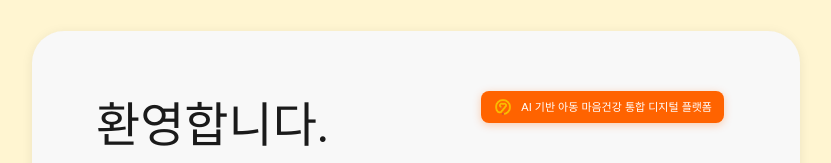
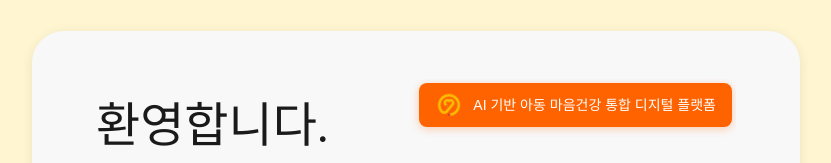
Before and after one commit to yeirin-dev/soul-e-frontend, a Next.js app: page / in a window 1280 px wide. Shown: the top 163 px of the page, without its empty margins (224-1055 px from the left). Built offline with nearby package versions, Linux system fonts and the light colour scheme; no server answers.

Commit message:
💄 style(banner): 배너 크기 1.5배 확대 및 여백 축소
- 폰트: 11px → 14px
- 패딩: 6px 12px → 8px 16px
- 로고: 20px → 28px
- 여백: 12px → 4px (오른쪽 상단 코너 기준)

```diff
--- a/src/components/InsideLayout.module.scss
+++ b/src/components/InsideLayout.module.scss
@@ -3,16 +3,16 @@
 // 프로젝트 배너 스타일
 .projectBanner {
   position: absolute;
-  top: 12px;
-  right: 12px;
+  top: 4px;
+  right: 4px;
   display: flex;
   align-items: center;
-  gap: 8px;
+  gap: 10px;
   background-color: #ff6300;
   color: white;
-  padding: 6px 12px;
+  padding: 8px 16px;
   border-radius: 8px;
-  font-size: 11px;
+  font-size: 14px;
   font-weight: 500;
   box-shadow: 0 2px 8px rgba(255, 99, 0, 0.3);
   z-index: 10;
@@ -22,11 +22,11 @@
   }
 
   @include screen(mobile) {
-    top: 8px;
-    right: 8px;
-    padding: 4px 8px;
-    font-size: 10px;
-    gap: 6px;
+    top: 4px;
+    right: 4px;
+    padding: 6px 10px;
+    font-size: 11px;
+    gap: 8px;
   }
 }
 
--- a/src/components/InsideLayout.tsx
+++ b/src/components/InsideLayout.tsx
@@ -50,8 +50,8 @@ export function InsideLayout({
           <Image
             src="/yeirin-logo.png"
             alt="예이린"
-            width={20}
-            height={20}
+            width={28}
+            height={28}
             className={cx('bannerLogo')}
           />
           <span>AI 기반 아동 마음건강 통합 디지털 플랫폼</span>
```
